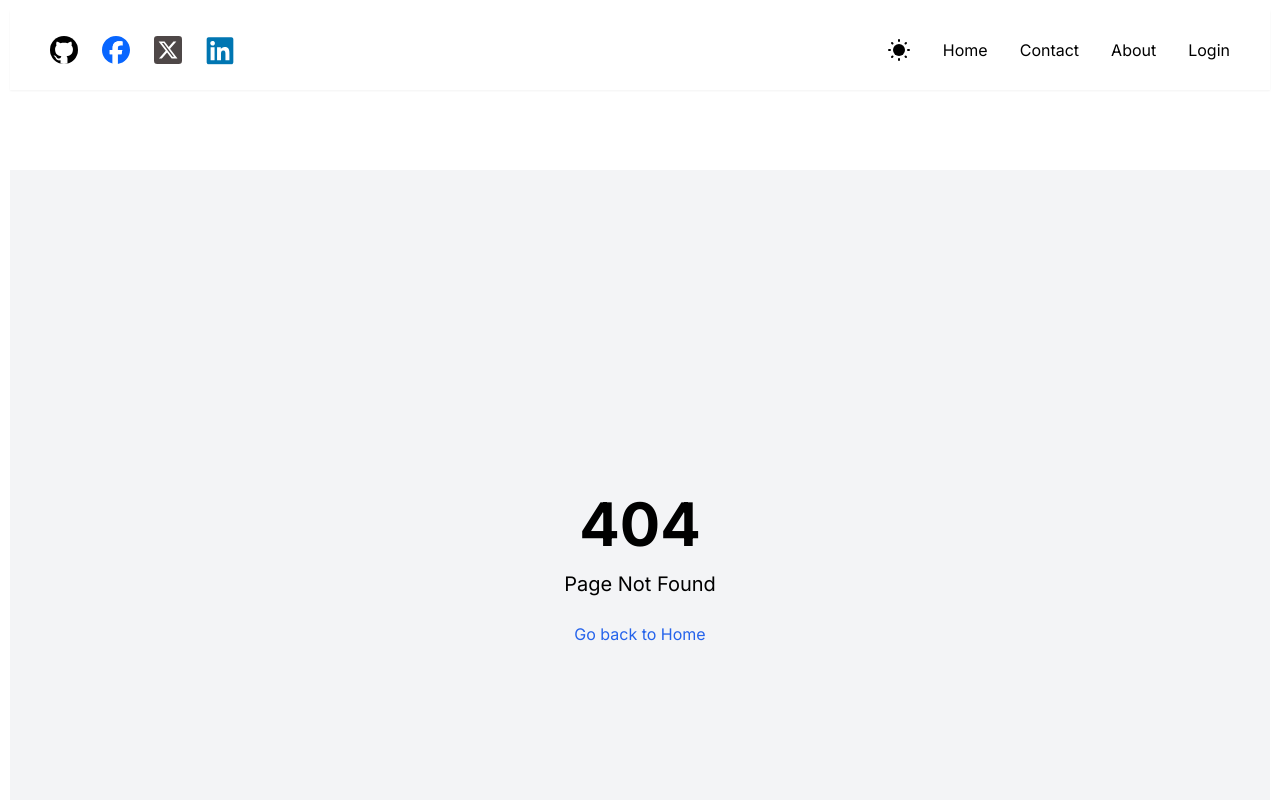
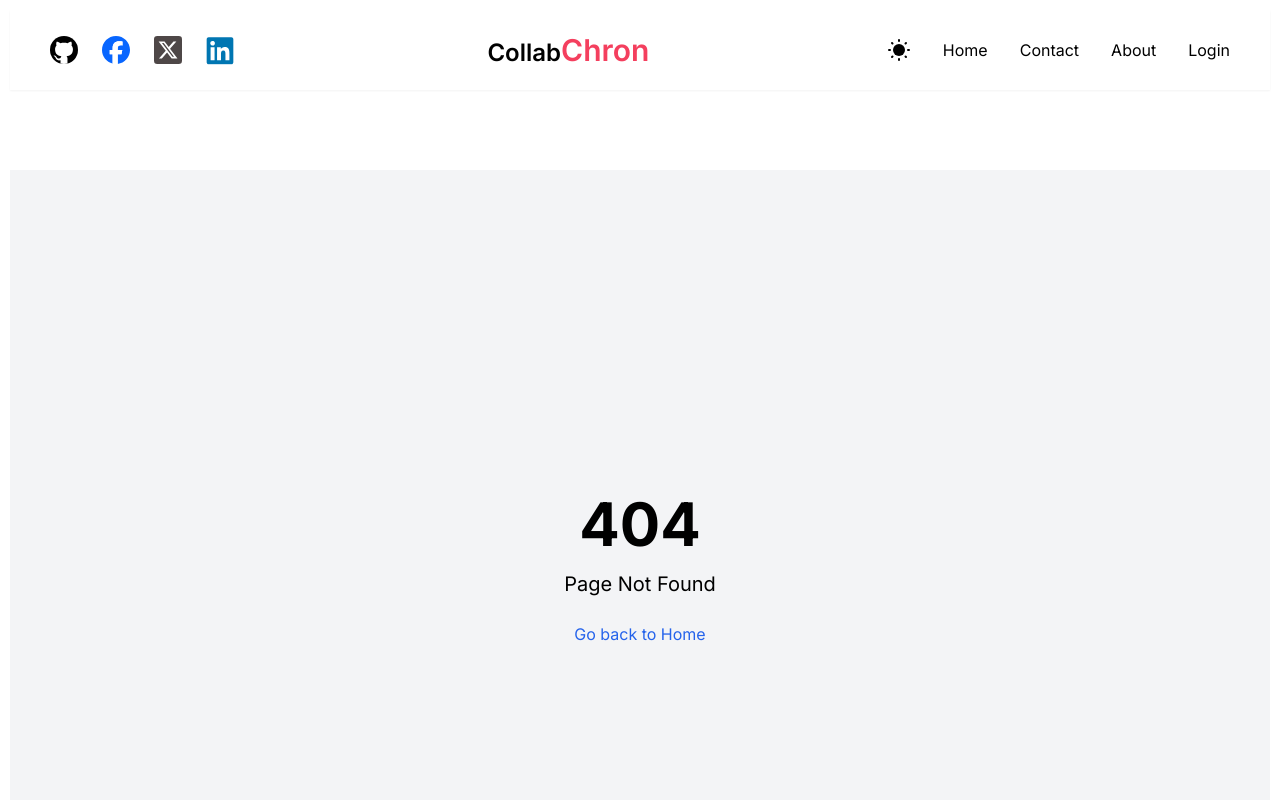
Before and after one commit to chinonsochikelue/CollabChron, a Next.js app: page / in a window 1280 px wide. Shown: the top 800 px of the page. Built offline with nearby package versions, Linux system fonts and the light colour scheme; no server answers; the database is empty.

Commit message:
Update Navbar.jsx

```diff
--- a/src/components/navbar/Navbar.jsx
+++ b/src/components/navbar/Navbar.jsx
@@ -66,9 +66,10 @@ const Navbar = () => {
               />
             </a>
           </div>
-          <div className="order-1 xl:order-2 sm:hidden">
-            <Logo />
-          </div>
+          <div className="hidden sm:block xl:order-2">
+  <Logo />
+</div>
+
 
           <div className="hidden md:flex gap-8 items-center order-3 xl:order-3">
             <Button />
```
